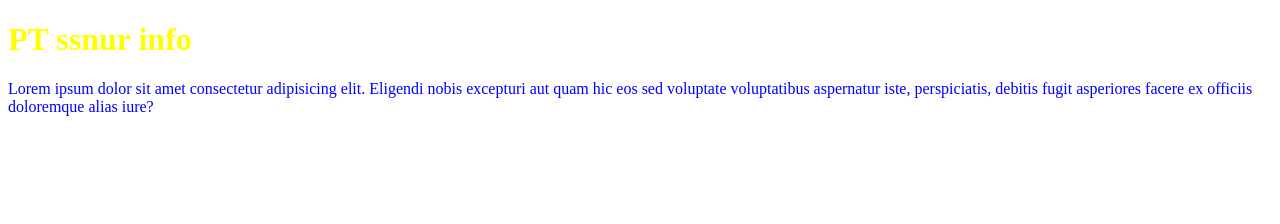
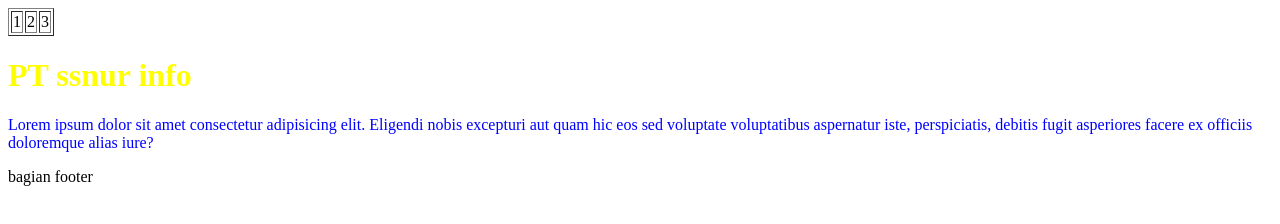
Before and after one commit to stevenmuh420/Belajar-git, a plain HTML site: page index.html in a window 1280 px wide. Drawn offline with Linux system fonts and the light colour scheme.

Commit message:
Tambahan table dan footer

```diff
--- a/index.html
+++ b/index.html
@@ -7,8 +7,17 @@
     <link rel="stylesheet" href="style.css">
 </head>
 <body>
+    <table border="1">
+        <tr >
+            <td>1</td>
+            <td>2</td>
+            <td>3</td>
+        </tr>
+    </table>
     <h1>PT ssnur info</h1>
     <p>Lorem ipsum dolor sit amet consectetur adipisicing elit. Eligendi nobis excepturi aut quam hic eos sed voluptate voluptatibus aspernatur iste, perspiciatis, debitis fugit asperiores facere ex officiis doloremque alias iure?</p>
+
+    <footer>bagian footer</footer>
 
     <script src="app.js">
 
```
Also changed, not shown: image/image.txt (added).
